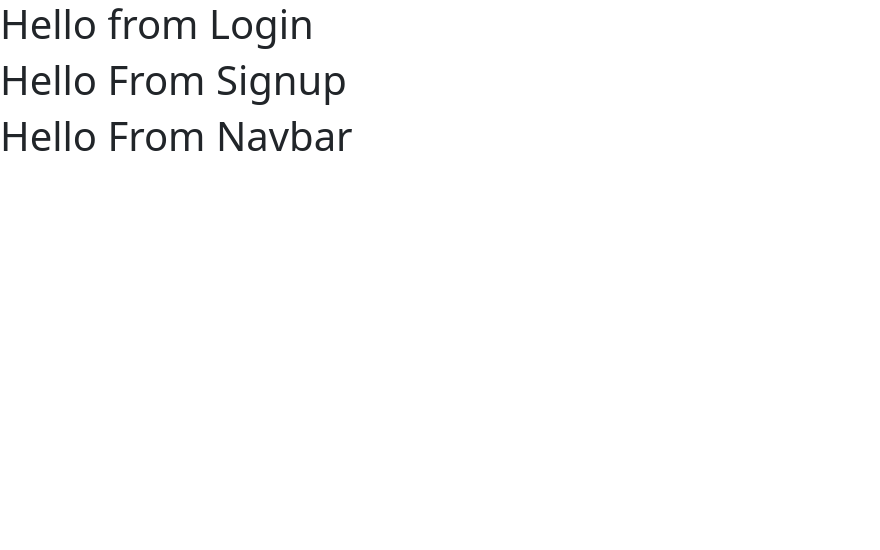
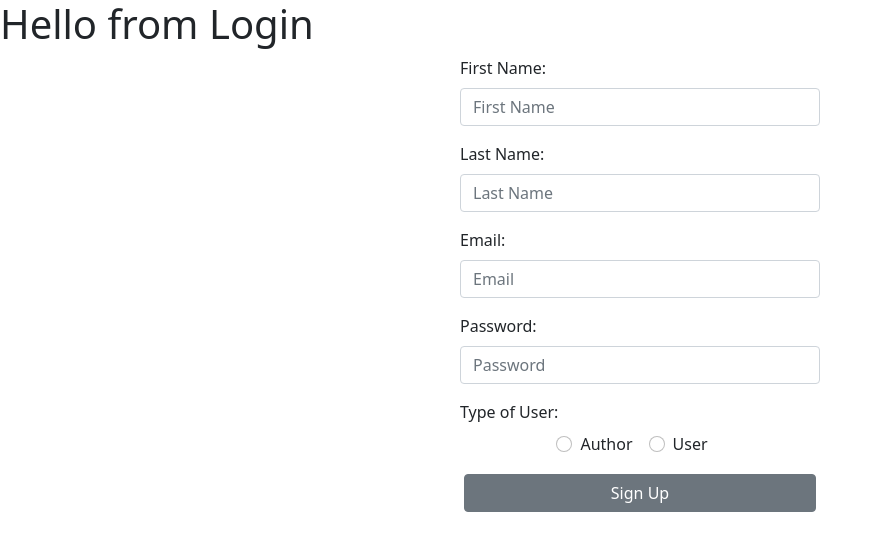
Before and after one commit to TaniaOlivas/booknook-client, a React (Create React App) app: page / in a window 1280 px wide. Shown: the top 550 px of the page, without its empty margins (0-880 px from the left). Built offline with nearby package versions, Linux system fonts and the light colour scheme.

Commit message:
Added signup Page

```diff
--- a/src/App.tsx
+++ b/src/App.tsx
@@ -1,14 +1,30 @@
-import React from 'react';
+import * as React from 'react';
+import { useState, useEffect } from 'react';
+import './App.css';
 import 'bootstrap/dist/css/bootstrap.css';
-import './App.css';
-import Navbar from './components/Navbar/Navbar';
 import Auth from './components/Auth/Auth';
 
 function App() {
+  const [token, setToken] = useState('');
+
+  const updateLocalStorage = (newToken: string) => {
+    localStorage.setItem('token', newToken);
+    setToken(newToken);
+  };
+
+  useEffect(() => {
+    if (localStorage.getItem('token')) {
+      setToken(localStorage.getItem('token') || '{}');
+    }
+  }, []);
+
+  const clearLocalStorage = () => {
+    localStorage.clear();
+    setToken('');
+  };
   return (
     <div>
-      <Auth />
-      <Navbar />
+      <Auth updateLocalStorage={updateLocalStorage} />
     </div>
   );
 }
--- a/src/components/Auth/Auth.tsx
+++ b/src/components/Auth/Auth.tsx
@@ -3,7 +3,9 @@ import { Component } from 'react';
 import Login from './Login/Login';
 import Signup from './Signup/Signup';
 
-interface AuthProps {}
+interface AuthProps {
+  updateLocalStorage: (newToken: string) => void;
+}
 
 interface AuthState {}
 
@@ -16,7 +18,7 @@ class Auth extends React.Component<AuthProps, AuthState> {
     return (
       <div>
         <Login />
-        <Signup />
+        <Signup updateLocalStorage={this.props.updateLocalStorage} />
       </div>
     );
   }
--- a/src/components/Auth/Signup/Signup.tsx
+++ b/src/components/Auth/Signup/Signup.tsx
@@ -1,19 +1,136 @@
 import * as React from 'react';
 import { Component } from 'react';
+import { Form, FormGroup, Label, Input, Button } from 'reactstrap';
 
-interface SignupProps {}
+interface SignupProps {
+  updateLocalStorage: (newToken: string) => void;
+}
 
-interface SignupState {}
+interface SignupState {
+  firstName: string;
+  lastName: string;
+  email: string;
+  password: string;
+  userType: string;
+}
 
-class Signup extends React.Component<SignupProps, SignupState> {
-  // constructor(props: SignupProps) {
-  //     super(props);
-  //     this.state = { :  };
-  // }
+class Signup extends Component<SignupProps, SignupState> {
+  constructor(props: SignupProps) {
+    super(props);
+    this.state = {
+      firstName: '',
+      lastName: '',
+      email: '',
+      password: '',
+      userType: '',
+    };
+  }
+
+  handleSubmit = (event: React.MouseEvent<HTMLFormElement>) => {
+    event.preventDefault();
+    fetch('http://localhost:4000/user/register', {
+      method: 'POST',
+      body: JSON.stringify({
+        firstName: this.state.firstName,
+        lastName: this.state.lastName,
+        email: this.state.email,
+        password: this.state.password,
+        userType: this.state.userType,
+      }),
+      headers: new Headers({
+        'Content-Type': 'application/json',
+      }),
+    })
+      .then((res) => res.json())
+      .then((data) => {
+        this.props.updateLocalStorage(data.token);
+      })
+      .catch((err) => {
+        console.error('Error:', err);
+      });
+  };
+
   render() {
     return (
       <div>
-        <h1>Hello From Signup</h1>
+        <div className="container" style={{ width: '30%' }}>
+          <Form onSubmit={this.handleSubmit}>
+            <FormGroup>
+              <Label for="firstName">First Name:</Label>
+              <Input
+                id="firstName"
+                name="firstName"
+                placeholder="First Name"
+                type="text"
+                value={this.state.firstName}
+                onChange={(e) => this.setState({ firstName: e.target.value })}
+              />
+            </FormGroup>
+            <FormGroup>
+              <Label for="lastName">Last Name:</Label>
+              <Input
+                id="lastName"
+                name="lastName"
+                placeholder="Last Name"
+                type="text"
+                value={this.state.lastName}
+                onChange={(e) => this.setState({ lastName: e.target.value })}
+              />
+            </FormGroup>
+            <FormGroup>
+              <Label for="email">Email:</Label>
+              <Input
+                id="email"
+                name="email"
+                placeholder="Email"
+                type="email"
+                value={this.state.email}
+                onChange={(e) => this.setState({ email: e.target.value })}
+              />
+            </FormGroup>
+            <FormGroup>
+              <Label for="password">Password:</Label>
+              <Input
+                id="password"
+                name="password"
+                placeholder="Password"
+                type="password"
+                value={this.state.password}
+                onChange={(e) => this.setState({ password: e.target.value })}
+              />
+            </FormGroup>
+            <FormGroup tag="fieldset">
+              <Label>Type of User:</Label>
+              <div style={{ textAlign: 'center' }}>
+                <FormGroup check className="form-check-inline">
+                  <Input
+                    name="author"
+                    type="radio"
+                    value="Author"
+                    onChange={(e) =>
+                      this.setState({ userType: e.target.value })
+                    }
+                  />
+                  <Label check>Author</Label>
+                </FormGroup>
+                <FormGroup check className="form-check-inline">
+                  <Input
+                    name="user"
+                    type="radio"
+                    value="User"
+                    onChange={(e) =>
+                      this.setState({ userType: e.target.value })
+                    }
+                  />
+                  <Label check>User</Label>
+                </FormGroup>
+              </div>
+            </FormGroup>
+            <div className="row ps-3 pe-3">
+              <Button className="col">Sign Up</Button>
+            </div>
+          </Form>
+        </div>
       </div>
     );
   }
```
